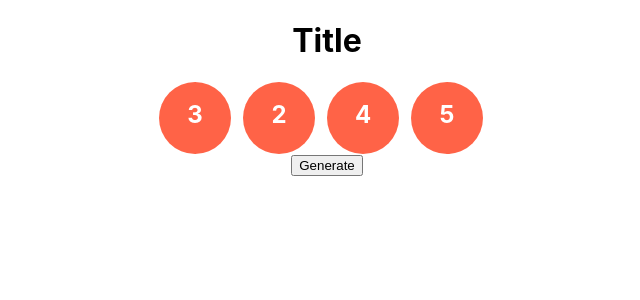
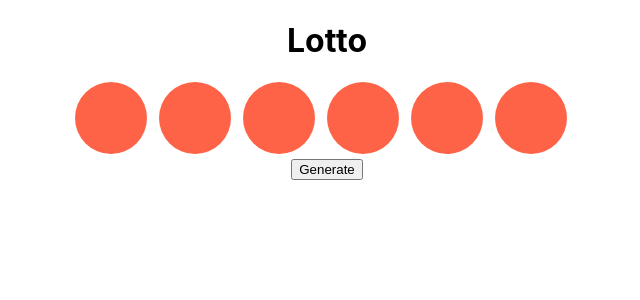
Before and after one commit to hyhong-code/react-lottery, a React (Create React App) app: page / in a window 1280 px wide. Shown: the top 300 px of the page, without its empty margins (313-953 px from the left). Built offline with nearby package versions, Linux system fonts and the light colour scheme.

Commit message:
add generate random function

```diff
--- a/src/Lottery.js
+++ b/src/Lottery.js
@@ -1,18 +1,44 @@
 import React, { Component } from "react";
 import Ball from "./Ball";
+import "./Lottery.css";
 
 class Lottery extends Component {
+  static defaultProps = {
+    title: "Lotto",
+    maxBalls: 6,
+    maxNum: 40,
+  };
+
+  constructor(props) {
+    super(props);
+    this.state = {
+      // create empty slots for initial load
+      nums: Array.from({ length: this.props.maxBalls }),
+    };
+    this.handleClick = this.handleClick.bind(this);
+  }
+
+  generate() {
+    const newNums = this.state.nums.map((num) => {
+      return Math.floor(Math.random() * this.props.maxNum + 1);
+    });
+    this.setState({ nums: newNums });
+  }
+
+  handleClick() {
+    this.generate();
+  }
+
   render() {
     return (
       <div>
-        <h1>Title</h1>
+        <h1>{this.props.title}</h1>
         <div>
-          <Ball number={3} />
-          <Ball number={2} />
-          <Ball number={4} />
-          <Ball number={5} />
+          {this.state.nums.map((num) => (
+            <Ball number={num} />
+          ))}
         </div>
-        <button>Generate</button>
+        <button onClick={this.handleClick}>Generate</button>
       </div>
     );
   }
```
Also changed, not shown: src/Lottery.css (added).
